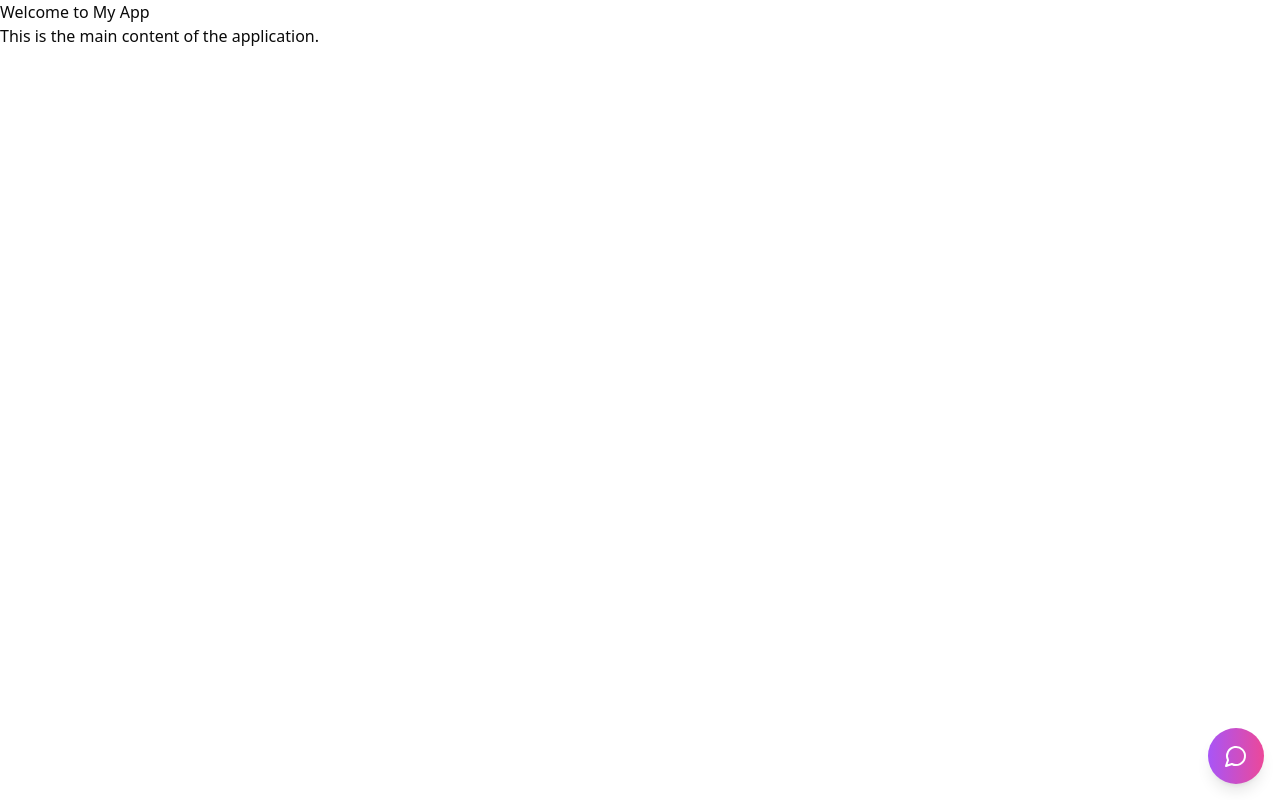
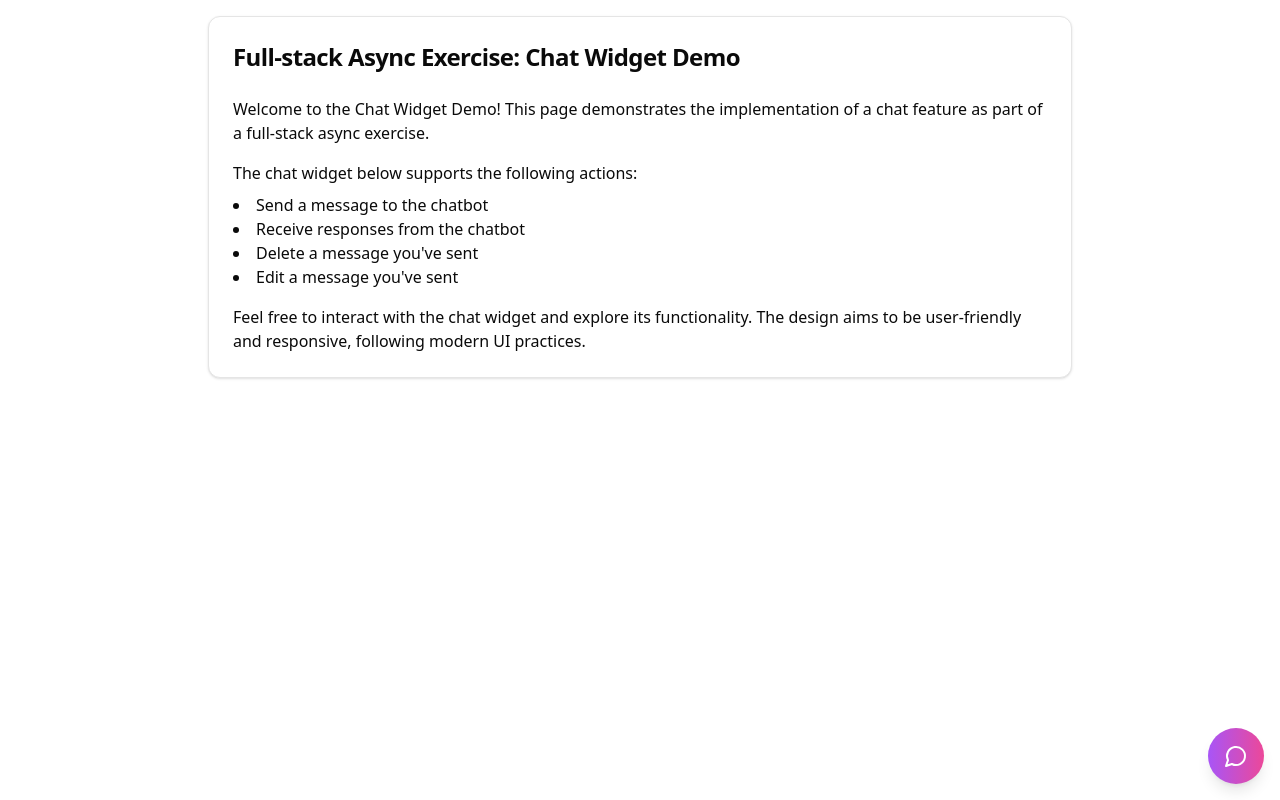
Before and after one commit to bhavik66/chat-widget, a React (Vite) app: page / in a window 1280 px wide. Built offline with nearby package versions, Linux system fonts and the light colour scheme; no server answers.

Commit message:
refactor: update home page design

```diff
--- a/src/App.tsx
+++ b/src/App.tsx
@@ -1,13 +1,38 @@
 import ChatWidget from '@/components/ChatWidget';
+import { Card, CardHeader, CardTitle, CardContent } from '@/components/ui/card';
 
 export default function AppWithChat() {
   return (
-    <div>
-      {/* Your main application content goes here */}
-      <h1>Welcome to My App</h1>
-      <p>This is the main content of the application.</p>
+    <div className="container mx-auto p-4 max-w-4xl">
+      <Card className="mb-8">
+        <CardHeader>
+          <CardTitle className="text-2xl font-bold">
+            Full-stack Async Exercise: Chat Widget Demo
+          </CardTitle>
+        </CardHeader>
+        <CardContent>
+          <p className="mb-4">
+            Welcome to the Chat Widget Demo! This page demonstrates the
+            implementation of a chat feature as part of a full-stack async
+            exercise.
+          </p>
+          <p className="mb-2">
+            The chat widget below supports the following actions:
+          </p>
+          <ul className="list-disc list-inside mb-4">
+            <li>Send a message to the chatbot</li>
+            <li>Receive responses from the chatbot</li>
+            <li>Delete a message you've sent</li>
+            <li>Edit a message you've sent</li>
+          </ul>
+          <p>
+            Feel free to interact with the chat widget and explore its
+            functionality. The design aims to be user-friendly and responsive,
+            following modern UI practices.
+          </p>
+        </CardContent>
+      </Card>
 
-      {/* Chat widget */}
       <ChatWidget />
     </div>
   );
```
